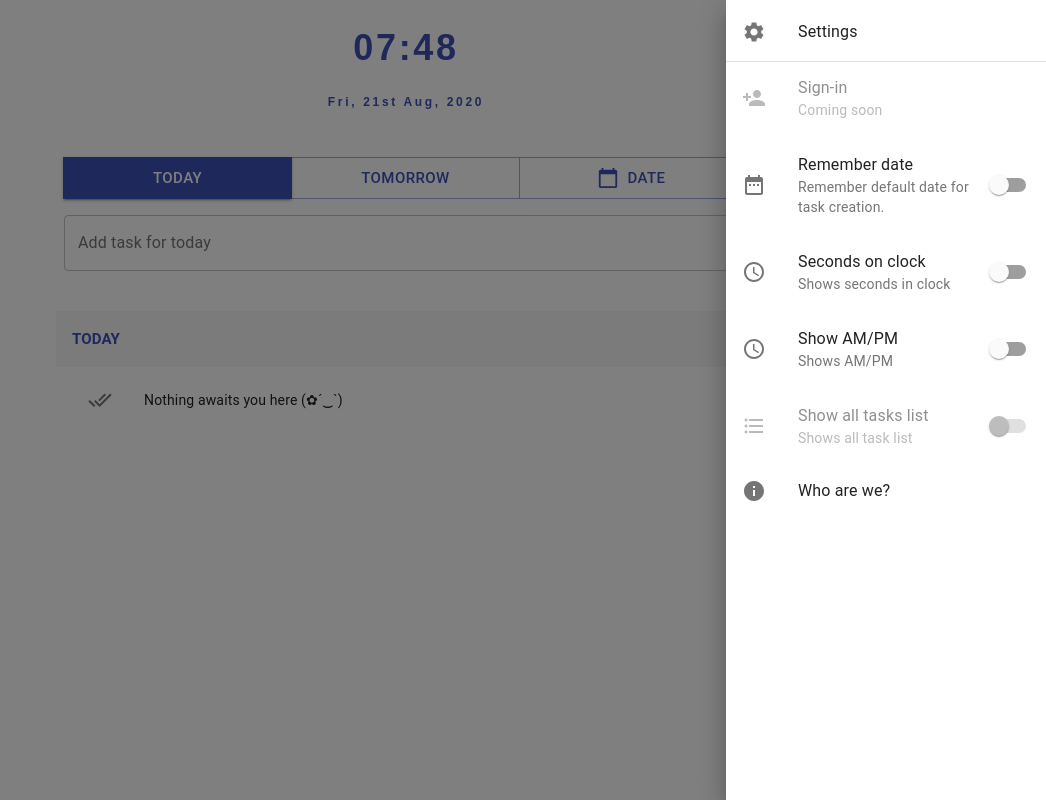
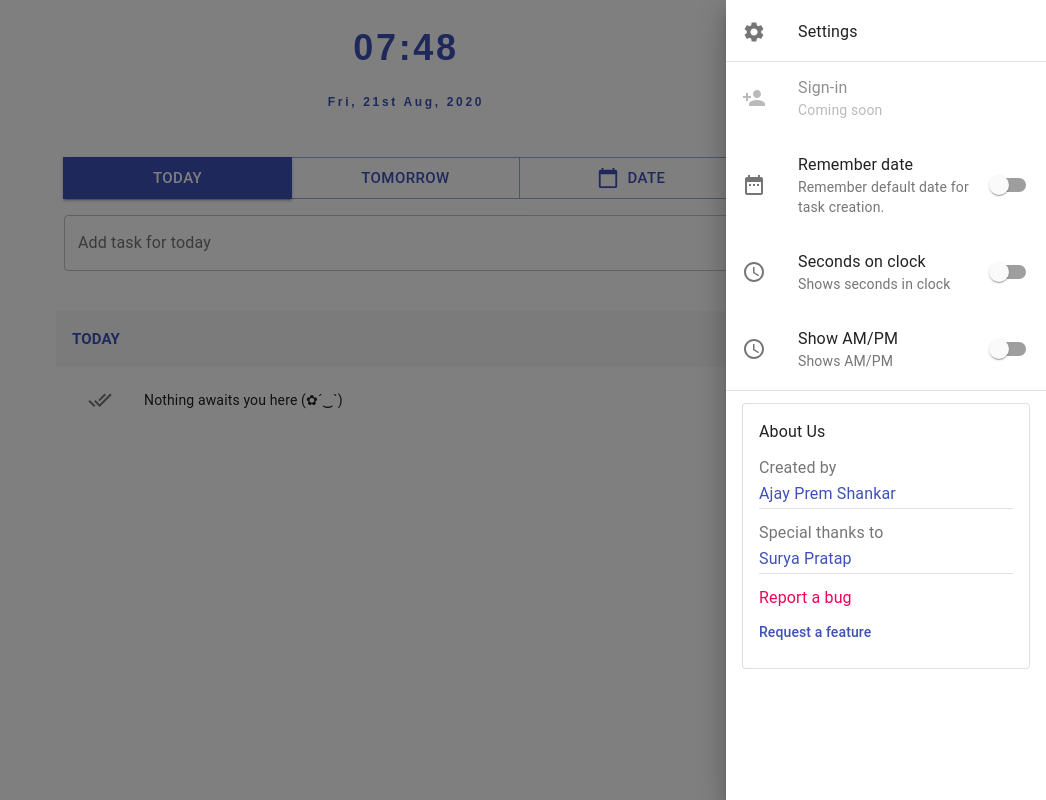
Before and after one commit to ajaypremshankar/organizeyou, a React (Create React App) app: page / in a window 1280 px wide. Both pictures are taken after a click on the button "arrow". Shown: the whole page, without its empty margins (234-1280 px from the left). Built offline with nearby package versions, Linux system fonts and the light colour scheme.

Commit message:
Added About us card.

```diff
--- /dev/null
+++ b/src/components/settings-drawer/about-us.tsx
@@ -0,0 +1,69 @@
+import React from 'react';
+import {makeStyles} from '@material-ui/core/styles';
+import Card from '@material-ui/core/Card';
+import CardContent from '@material-ui/core/CardContent';
+import Typography from '@material-ui/core/Typography';
+import Link from '@material-ui/core/Link';
+import {Divider} from "@material-ui/core";
+
+const useStyles = makeStyles({
+    root: {
+        minWidth: 275,
+    },
+    bullet: {
+        display: 'inline-block',
+        margin: '0 2px',
+        transform: 'scale(0.8)',
+    },
+    title: {
+        fontSize: 16,
+    },
+    pos: {
+        marginBottom: 12,
+    },
+    posUp: {
+        marginTop: 12,
+    },
+});
+
+export default function AboutUs() {
+    const classes = useStyles();
+
+    return (
+        <Card className={classes.root} variant="outlined">
+            <CardContent>
+                <Typography className={classes.title} color="textPrimary" gutterBottom>
+                    About Us
+                </Typography>
+                <Typography className={classes.posUp} color="textSecondary">
+                    Created by
+                </Typography>
+                <Typography variant="subtitle1" component="h6">
+                    <Link target={'_blank'} href="https://www.linkedin.com/in/ajaypremshankar/">
+                        Ajay Prem Shankar
+                    </Link>
+                </Typography>
+                <Divider/>
+                <Typography className={classes.posUp} color="textSecondary">
+                    Special thanks to
+                </Typography>
+                <Typography variant="subtitle1" component="h6">
+                    <Link target={'_blank'} href="https://www.linkedin.com/in/spratap124/">
+                        Surya Pratap
+                    </Link>
+                </Typography>
+                <Divider/>
+                <Typography className={classes.posUp} variant="body1">
+                    <Link target={'_blank'} color={'secondary'} href={`https://forms.gle/4eEfLWPqLWQCwkjA8`}>
+                        Report a bug
+                    </Link>
+                </Typography>
+                <Typography className={classes.posUp} variant="subtitle2">
+                    <Link target={'_blank'} color={'primary'} href={`https://forms.gle/dv3P8KpzvvWfA5ur6`}>
+                        Request a feature
+                    </Link>
+                </Typography>
+            </CardContent>
+        </Card>
+    );
+}
--- a/src/components/settings-drawer/settings-list.tsx
+++ b/src/components/settings-drawer/settings-list.tsx
@@ -14,6 +14,8 @@ import FormatListBulletedIcon from '@material-ui/icons/FormatListBulleted';
 import InfoIcon from '@material-ui/icons/Info';
 import SettingsIcon from "@material-ui/icons/Settings";
 import {Divider} from "@material-ui/core";
+import Paper from '@material-ui/core/Paper';
+import AboutUs from "./about-us";
 
 const useStyles = makeStyles({
     listItemReleased: {
@@ -96,13 +98,13 @@ export default function SettingsList(props: SettingsListProps) {
                 </ListItemSecondaryAction>
             </ListItem>
 
-            <ListItem className={classes.listItemReleased} disabled>
+            <ListItem className={classes.listItemReleased} disabled style={{display: 'none'}}>
                 <ListItemIcon><FormatListBulletedIcon/></ListItemIcon>
                 <ListItemText
                     id={SettingsType.SHOW_ALL_TASKS}
                     primary={SettingsType.SHOW_ALL_TASKS}
                     secondary={`${props.settings.get(SettingsType.SHOW_ALL_TASKS) ? 'Hides' : 'Shows'} all task list`}/>
-                <ListItemSecondaryAction>
+                <ListItemSecondaryAction style={{display: 'none'}}>
                     <Switch
                         disabled
                         color={'primary'}
@@ -113,14 +115,11 @@ export default function SettingsList(props: SettingsListProps) {
                     />
                 </ListItemSecondaryAction>
             </ListItem>
-
-            <ListItem className={classes.listItemReleased}
-            onClick={showAboutUs}
-            >
-                <ListItemIcon><InfoIcon/></ListItemIcon>
+            <Divider />
+            <ListItem className={classes.listItemReleased}>
                 <ListItemText
                     id={SettingsType.ABOUT_US}
-                    primary={SettingsType.ABOUT_US}
+                    primary={<AboutUs/>}
                 />
             </ListItem>
 
```
